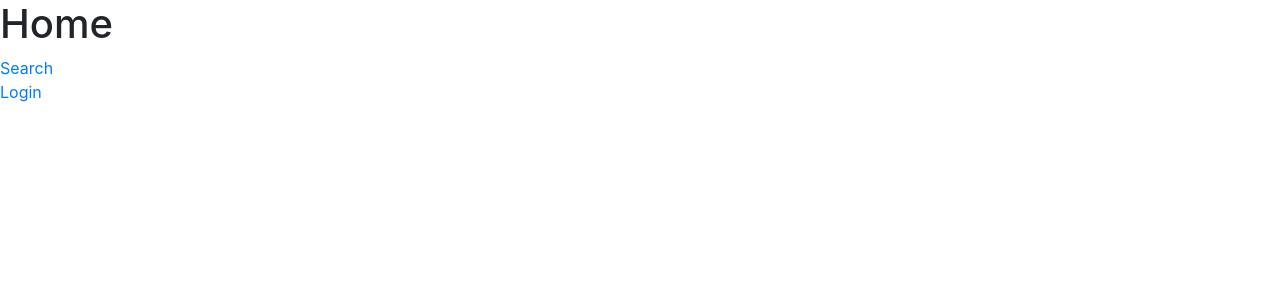
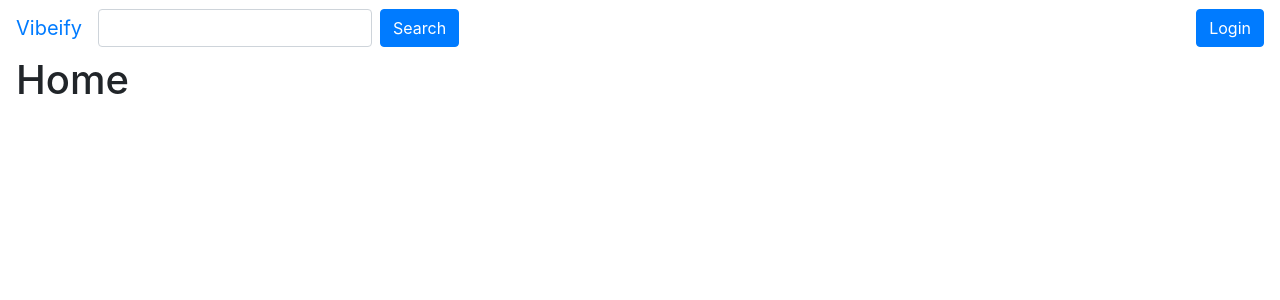
Before and after one commit to aliu19/wbdv-sp21-bookify, a React (Create React App) app: page / in a window 1280 px wide. Shown: the top 300 px of the page. Built offline with nearby package versions, Linux system fonts and the light colour scheme.

Commit message:
add header

```diff
--- a/package.json
+++ b/package.json
@@ -8,6 +8,7 @@
     "@testing-library/react": "^11.2.6",
     "@testing-library/user-event": "^12.8.3",
     "bootstrap": "^4.6.0",
+    "node-sass": "^5.0.0",
     "react": "^17.0.2",
     "react-dom": "^17.0.2",
     "react-redux": "^7.2.4",
--- a/src/App.js
+++ b/src/App.js
@@ -4,18 +4,22 @@ import Search from "./components/search/search";
 import Details from "./components/search/details";
 import Home from "./components/home/home";
 import Login from "./components/login/login";
-import Profile from "./components/profile/profile";
 import Register from "./components/login/register";
 import YourProfile from "./components/profile/your-profile";
 import OtherProfile from "./components/profile/other-profile";
+import Header from './components/header'
 
 function App() {
   return (
-      <BrowserRouter>
+    <BrowserRouter>
+      <Route path={["/search/:searchQuery", "/search", "/"]}>
+        <Header />
+      </Route>
+      <div className="px-3">
         <Route path={["/"]} exact={true}>
           <Home/>
         </Route>
-        <Route path={["/search", "/search/:title"]} exact={true}>
+        <Route path={["/search", "/search/:searchQuery"]} exact={true}>
           <Search/>
         </Route>
         <Route path={["/details/:bookId"]} exact={true}>
@@ -33,6 +37,7 @@ function App() {
         <Route path={["/profile/:profileId"]} exact={true}>
           <OtherProfile/>
         </Route>
+      </div>
       </BrowserRouter>
   );
 }
--- /dev/null
+++ b/src/components/header/header.module.scss
@@ -0,0 +1,14 @@
+.nav__contents {
+    display: flex;
+    flex: auto;
+    flex-flow: row nowrap;
+    justify-content: space-between;
+}
+
+
+.search-bar__wrapper {
+    flex-flow: row nowrap;
+    .btn {
+        display: inline-block;
+    }
+}
--- /dev/null
+++ b/src/components/header/index.js
@@ -0,0 +1,41 @@
+import { withRouter } from "react-router";
+import { Link } from "react-router-dom";
+import React, { useState } from "react";
+import styles from './header.module.scss'
+
+
+const Header = ({ match, history, user }) => {
+    const { params: { searchQuery } } = match
+    const [search, setSearch] = useState(searchQuery || '')
+
+    return (<nav className="nav navbar">
+        <Link to="/" className='navbar-brand'>
+            Vibeify
+        </Link>
+        <div className={styles["nav__contents"]}>
+            <form className="form-inline">
+                <div className={`mr-2 ${styles["search-bar__wrapper"]}`}>
+                    <input className="form-control"
+                        onChange={(event) => setSearch(event.target.value)}
+                        value={search} />
+                </div>
+                <Link className="btn btn-primary"
+                    to={`/search/${search}`}>
+                    Search
+                </Link>
+            </form>
+            <div>
+                {user ? <Link className="btn btn-primary"
+                    to="/logout">
+                    Logout
+                </Link>
+                    : <Link className="btn btn-primary"
+                        to="/login">
+                        Login
+                </Link>}
+            </div>
+        </div>
+    </nav>)
+}
+
+export default withRouter(Header);
--- a/src/components/home/home.js
+++ b/src/components/home/home.js
@@ -3,14 +3,8 @@ import {Link} from "react-router-dom";
 const Home = () => {
   return (
       <div>
-        <h1>Home</h1>
-        <Link to="/search">
-          Search
-        </Link>
-        <br/>
-        <Link to="login">
-          Login
-        </Link>
+      <h1>Home</h1>
+      <br />
       {/*  TODO change to logout button when logged in
       TODO recent reviews*/}
       </div>
--- a/src/components/search/search.js
+++ b/src/components/search/search.js
@@ -1,32 +1,20 @@
 import React, {useEffect, useState} from "react";
 import bookService from "../../services/book-service"
 import {Link, useParams, useHistory} from "react-router-dom";
+import Header from '../header'
 
 const Search = () => {
 
-  const {title} = useParams()
-  const [results, setResults] = useState({items: []})
-  const [searchTitle, setSearchTitle] = useState("")
-  const history = useHistory()
+  const { searchQuery } = useParams()
+  const [results, setResults] = useState({ items: [] })
 
   useEffect(() => {
-    setSearchTitle(title)
-    if(title) {
-      bookService.findBookByTitle(title)
-      .then(result => setResults(result))
-    }
-  }, [title])
+    searchQuery && bookService.findBookByTitle(searchQuery).then(result => setResults(result))
+  }, [searchQuery])
 
   return(
-      <div>
-        <h1>Search</h1>
-        <input className="form-control"
-               onChange={(event) => setSearchTitle(event.target.value)}
-               value={searchTitle }/>
-        <button className="btn btn-primary btn-block"
-                onClick={() => history.push(`/search/${searchTitle}`)}>
-          Search
-        </button>
+    <div>
+      <h1>Search: {searchQuery}</h1>
         <ul className="list-group">
           {
             results.items.map(book =>
--- a/src/index.js
+++ b/src/index.js
@@ -1,8 +1,7 @@
 import React from 'react';
 import ReactDOM from 'react-dom';
-import 'bootstrap/dist/css/bootstrap.min.css'
 import '@fortawesome/fontawesome-free/css/all.min.css'
-import './index.css';
+import './index.scss';
 import App from './App';
 import reportWebVitals from './reportWebVitals';
 
--- a/src/index.css
+++ b/src/index.scss
@@ -11,3 +11,5 @@ code {
   font-family: source-code-pro, Menlo, Monaco, Consolas, 'Courier New',
     monospace;
 }
+
+@import "../node_modules/bootstrap/scss/bootstrap";
```
Also changed, not shown: 1 other file (tests, documents, lock files or other folders).
